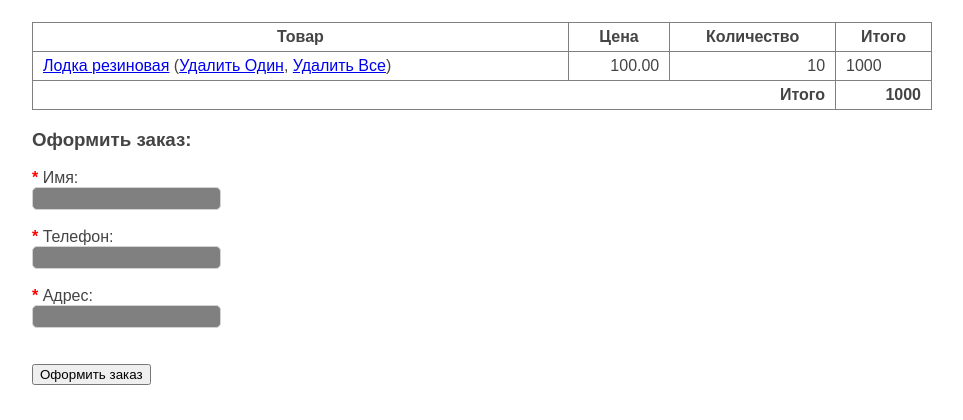
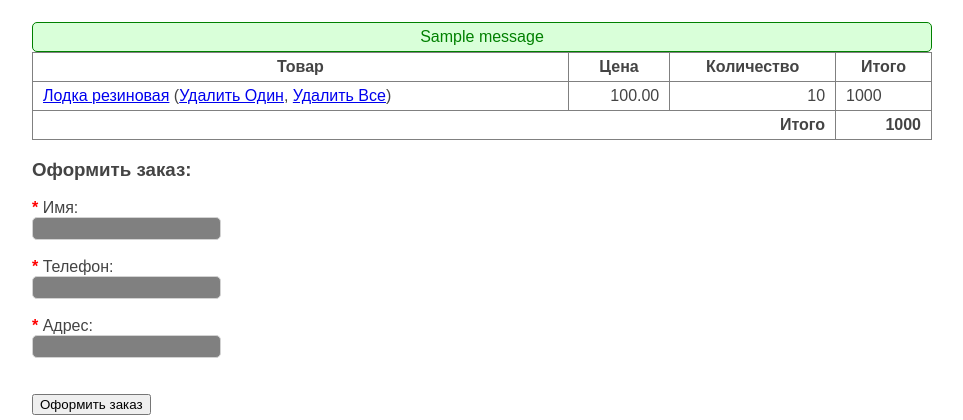
Before and after one commit to someq/shop_pt_6, a Django app: page /cart/ in a window 1280 px wide. Shown: the part 38-458 px from the top of the page, without its empty margins (158-1121 px from the left). Run offline with Django 3.2, Linux system fonts and the light colour scheme; data comes from the database, SQL or seed files in the repository; tables that the repository leaves empty hold one stand-in row (values such as "Sample post"); one stand-in notice (Sample message) is shown; some libraries are stand-ins or nearby versions.

Commit message:
Добавлен частичный шаблон для сообщений их вывод в базовый шаблон.

```diff
--- a/source/webapp/static/css/style.css
+++ b/source/webapp/static/css/style.css
@@ -173,3 +173,45 @@ input[type='submit']:hover {
 .text-right {
     text-align: right;
 }
+
+.message {
+    border-radius: 5px;
+    border: solid 1px;
+    padding: 5px 10px;
+    text-align: center;
+    margin-top: 10px;
+}
+
+.message:first-child {
+    margin-top: 0;
+}
+
+.message-error {
+    background: rgba(255, 0, 0, 0.15);
+    border-color: darkred;
+    color: darkred;
+}
+
+.message-warning {
+    background: rgba(255, 255, 0, 0.15);
+    border-color: goldenrod;
+    color: goldenrod;
+}
+
+.message-success {
+    background: rgba(0, 255, 0, 0.15);
+    border-color: green;
+    color: green;
+}
+
+.message-info {
+    background: rgba(0, 0, 255, 0.15);
+    border-color: darkblue;
+    color: darkblue;
+}
+
+.message-default {
+    background: rgba(0, 0, 0, 0.15);
+    border-color: #444444;
+    color: #444444;
+}
--- a/source/webapp/templates/base.html
+++ b/source/webapp/templates/base.html
@@ -53,6 +53,7 @@
         </div>
     </nav>
     <div class="container">
+        {% include 'partial/messages.html' %}
         {% block content %}{% endblock %}
     </div>
 
--- /dev/null
+++ b/source/webapp/templates/partial/messages.html
@@ -0,0 +1,15 @@
+{% if messages %}
+    {% for message in messages %}
+        <div class="message {% if message.level == DEFAULT_MESSAGE_LEVELS.ERROR %}
+            message-error
+        {% elif message.level == DEFAULT_MESSAGE_LEVELS.WARNING %}
+            message-warning
+        {% elif message.level == DEFAULT_MESSAGE_LEVELS.SUCCESS %}
+            message-success
+        {% elif message.level == DEFAULT_MESSAGE_LEVELS.INFO %}
+            message-info
+        {% else %}
+            message-default
+        {% endif %}">{{ message }}</div>
+    {% endfor %}
+{% endif %}
```
